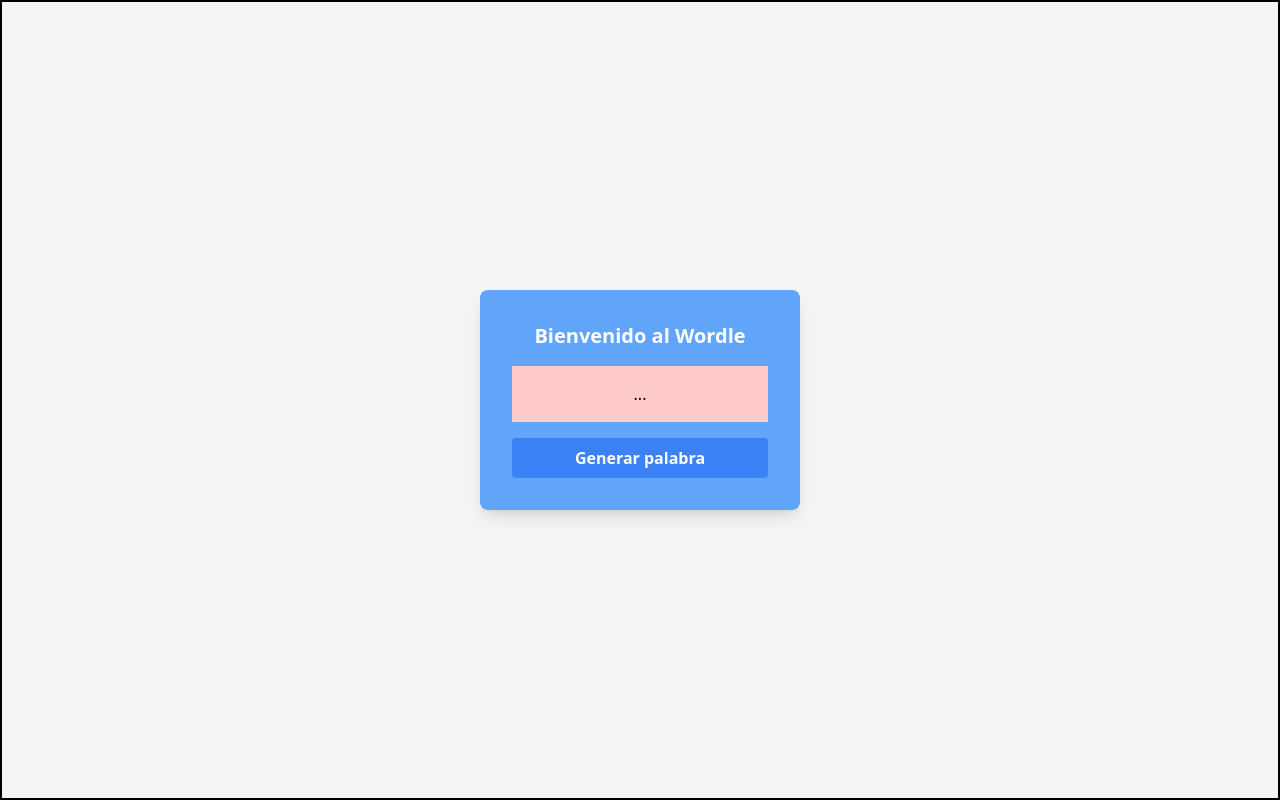
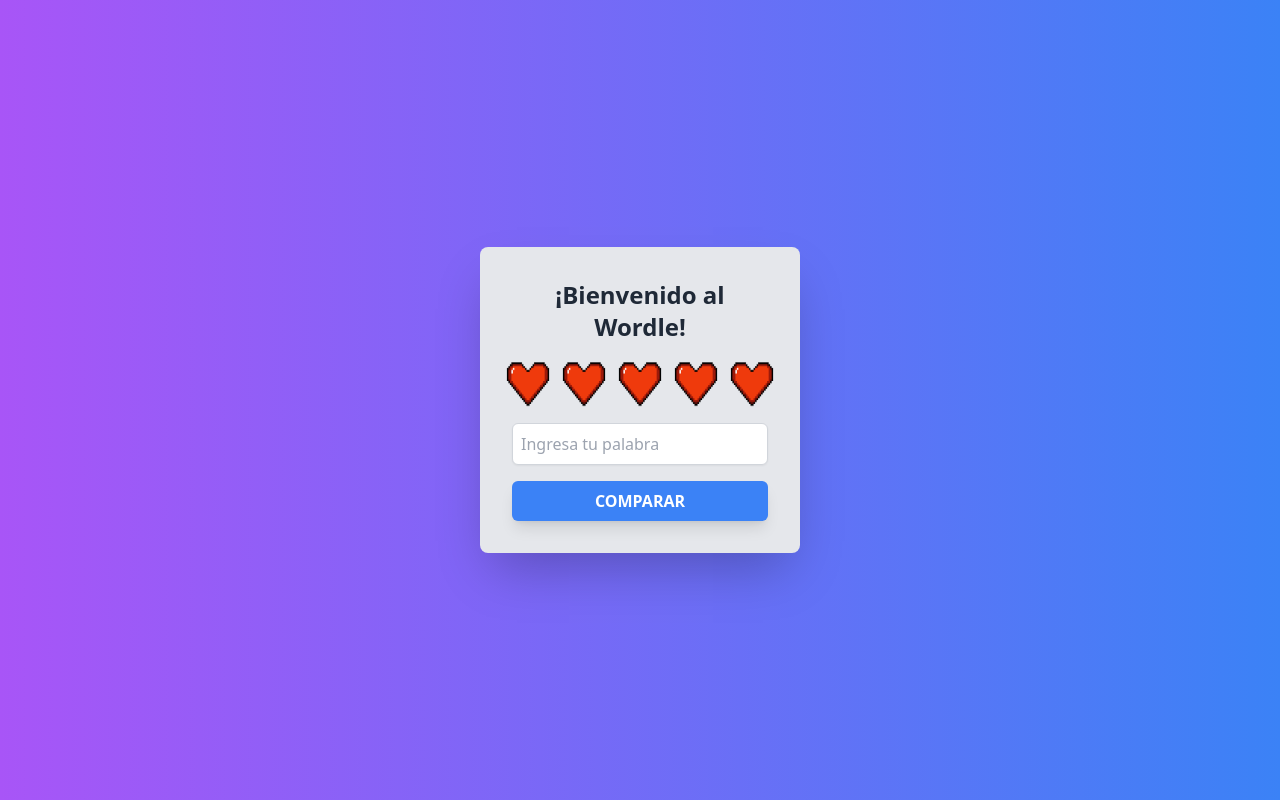
Before and after one commit to manuelKrivoy/ts-games, a React (Vite) app: page / in a window 1280 px wide. Built offline with nearby package versions, Linux system fonts and the light colour scheme.

Commit message:
adivinar palabra

```diff
--- a/src/App.tsx
+++ b/src/App.tsx
@@ -1,31 +1,70 @@
 import { palabras } from "./palabras.js";
-import { useState } from "react";
+import { useEffect, useState } from "react";
 
 function App() {
   const [palabra, setPalabra] = useState<string>("");
+  const [inputValue, setInputValue] = useState<string>("");
+  const [vidas, setVidas] = useState<number>(0);
+
+  const vidasImage = Array.from({ length: vidas });
 
   const generarPalabra = () => {
     const randomIndex = Math.floor(Math.random() * palabras.length);
+    console.log(palabras[randomIndex]);
     setPalabra(palabras[randomIndex]);
   };
 
+  useEffect(() => {
+    generarPalabra();
+    setVidas(5);
+  }, []);
+
+  const handleSubmit = (event: React.FormEvent<HTMLFormElement>) => {
+    event.preventDefault();
+    if (inputValue === palabra) {
+      alert("¡Ganaste!");
+      generarPalabra();
+      setVidas(5);
+    } else {
+      setVidas(vidas - 1);
+      alert("¡Incorrecto!");
+      if (vidas === 1) {
+        setVidas(vidas - 1);
+        alert("¡Perdiste!");
+        generarPalabra();
+        setVidas(5);
+      }
+    }
+  };
+
   return (
-    <div className="flex justify-center items-center min-h-screen bg-gray-100 border-2 border-black">
-      <div className="bg-blue-400 p-8 rounded-lg shadow-lg w-80 max-w-full">
-        <h1 className="text-white text-xl text-center font-bold">Bienvenido al Wordle</h1>
+    <div className="flex justify-center items-center min-h-screen bg-gradient-to-r from-purple-500 to-blue-500">
+      <div className="bg-gray-200 p-8 rounded-lg shadow-2xl w-80 max-w-full">
+        <h1 className="text-gray-800 text-2xl text-center font-bold mb-4">¡Bienvenido al Wordle!</h1>
 
-        {palabra ? (
-          <div className="bg-blue-200 p-4 mt-4 text-center">{palabra}</div>
-        ) : (
-          <div className="bg-red-200 p-4 mt-4 text-center">...</div>
+        <div className="flex justify-center mb-4">
+          {vidasImage.map((_, index) => (
+            <img key={index} src="/img/vida.png" alt="vidas" className="w-12 h-12 mx-1" />
+          ))}
+        </div>
+
+        {palabra && (
+          <form onSubmit={handleSubmit} className="space-y-4">
+            <input
+              type="text"
+              value={inputValue}
+              onChange={(e) => setInputValue(e.target.value)}
+              className="w-full border border-gray-300 p-2 rounded-md shadow-sm focus:outline-none focus:ring-2 focus:ring-blue-400 t transition-all"
+              placeholder="Ingresa tu palabra"
+            />
+            <button
+              type="submit"
+              className="w-full bg-blue-500 hover:bg-blue-600 text-white font-bold py-2 rounded-md transition-all duration-300 ease-in-out shadow-lg transform hover:-translate-y-1"
+            >
+              COMPARAR
+            </button>
+          </form>
         )}
-
-        <button
-          className="bg-blue-500 p-4 mt-4 hover:bg-blue-700 text-white font-bold py-2 px-4 rounded w-full"
-          onClick={generarPalabra}
-        >
-          Generar palabra
-        </button>
       </div>
     </div>
   );
```
Also changed, not shown: public/img/vida.png (added).
